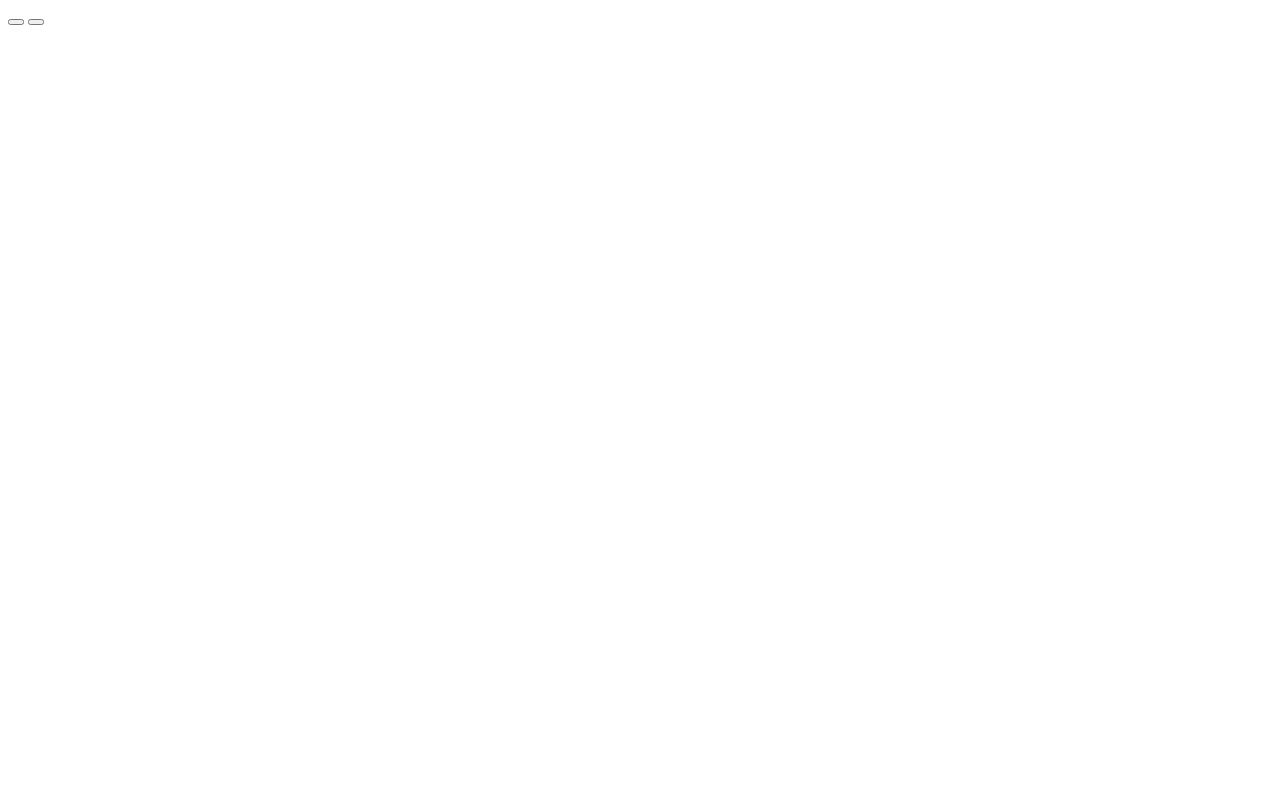
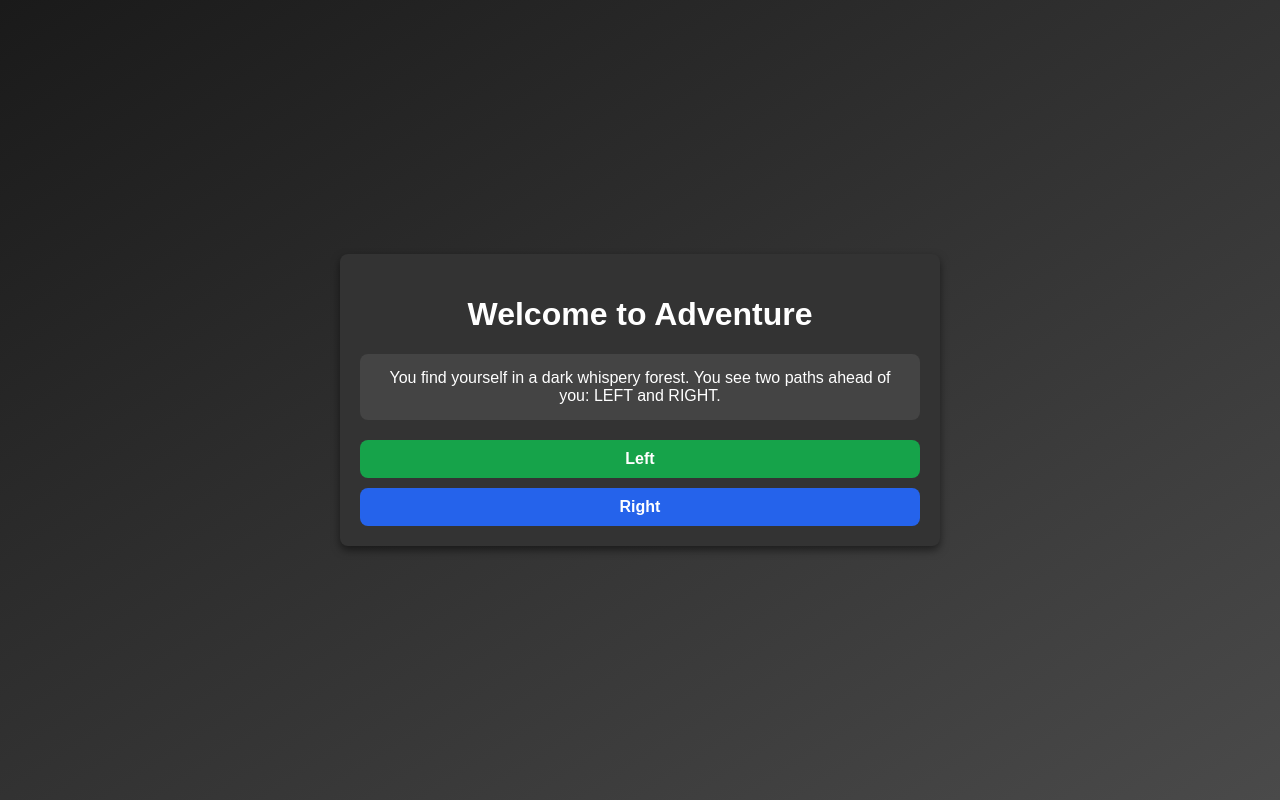
Before and after one commit to robertay99/adventure-game, a plain HTML site: page index.html in a window 1280 px wide. Drawn offline with Linux system fonts and the light colour scheme.

Commit message:
Implement scences function and add styles

```diff
--- a/css/style.css
+++ b/css/style.css
@@ -0,0 +1,73 @@
+body {
+  font-family: "Arial", sans-serif;
+  background: linear-gradient(to bottom right, #1a1a1a, #4a4a4a);
+  color: #f5f5f5;
+  margin: 0;
+  padding: 0;
+  display: flex;
+  align-items: center;
+  justify-content: center;
+  min-height: 100vh;
+}
+
+.container {
+  width: 100%;
+  max-width: 600px;
+  padding: 20px;
+}
+
+#game-container {
+  background-color: #333;
+  color: #fff;
+  border-radius: 8px;
+  box-shadow: 0 4px 8px rgba(0, 0, 0, 0.5);
+  padding: 20px;
+  text-align: center;
+}
+
+#scene-description {
+  background-color: #444;
+  padding: 15px;
+  border-radius: 8px;
+  margin-bottom: 20px;
+}
+
+#choices-container {
+  display: flex;
+  flex-direction: column;
+  gap: 10px;
+}
+
+#choice1 {
+  background-color: #16a34a;
+  color: #fff;
+  border: none;
+  padding: 10px 20px;
+  border-radius: 8px;
+  font-size: 1rem;
+  font-weight: bold;
+  cursor: pointer;
+  transition: background-color 0.3s, transform 0.3s;
+}
+
+#choice2 {
+  background-color: #2563eb;
+  color: #fff;
+  border: none;
+  padding: 10px 20px;
+  border-radius: 8px;
+  font-size: 1rem;
+  font-weight: bold;
+  cursor: pointer;
+  transition: background-color 0.3s, transform 0.3s;
+}
+
+.choice-button:hover {
+  background-color: #666;
+  transform: scale(1.05);
+}
+
+.choice-button:active {
+  background-color: #444;
+  transform: scale(1);
+}
--- a/index.html
+++ b/index.html
@@ -10,6 +10,7 @@
   <body>
     <div class="container">
       <div id="game-container">
+        <h1 class="text-3xl font-extrabold mb-6 text-center">Welcome to Adventure</h1>
         <div id="scene-description"></div>
         <div id="choices-container">
           <button id="choice1" class="choice-button"></button>
--- a/js/app.js
+++ b/js/app.js
@@ -1,5 +1,4 @@
 //Game choice: choose your own adventure
-
 
 // 1. Declare variables for game state and player choices.
 // - Declare a variable to track the current location of the player.
@@ -22,7 +21,6 @@
 // - Set up the initial scene description and available choices.
 // - Invoke the render function to display the initial scene.
 
-
 // 6. Stub up a handleChoice() function for the event listeners to call.
 // - Capture the player's choice and update the game state for next level.
 // - Check if the player's choice leads to a new scene or ends the game.
@@ -37,8 +35,12 @@
 // - Provide an option to restart the game by resetting the game state and calling the initialization function.
 
 
-  // Variables
+
+/*---------- Variables (state) ---------*/
 let currentLocation = "start";
+
+
+/*-------------- Constants -------------*/
 let choices = {
   left: "",
   right: "",
@@ -57,7 +59,80 @@
   exit: "",
 };
 
-  // Cached Elements
+/*----- Cached Element References  -----*/
+
 const sceneDescription = document.getElementById("scene-description");
 const choice1 = document.getElementById("choice1");
 const choice2 = document.getElementById("choice2");
+
+/*-------------- Functions -------------*/
+
+function game_start() {
+  currentLocation = "start";
+  render();
+}
+
+function render() {
+    switch (currentLocation) {
+        case "start":
+            startScene();
+            break;
+        case "left":
+            leftScene();
+            break;
+        case "right":
+            rightScene();
+            break;
+        case "cross":
+            crossScene();
+            break;
+        default:
+            break;
+    }
+}
+
+// scene functions with event listener
+function startScene() {
+  sceneDescription.textContent =
+    "You find yourself in a dark whispery forest. You see two paths ahead of you: LEFT and RIGHT.";
+  choice1.textContent = "Left";
+  choice2.textContent = "Right";
+  choice1.onclick = () => handleChoice("left");
+  choice2.onclick = () => handleChoice("right");
+}
+
+function leftScene() {
+  sceneDescription.textContent =
+    "You chose the left path and come across a river. There is a bridge in the distance, but it looks unstable.";
+  choice1.textContent = "Cross";
+  choice2.textContent = "Swim";
+  choice1.onclick = () => handleChoice("cross");
+  choice2.onclick = () => handleChoice("swim");
+}
+
+function rightScene() {
+  sceneDescription.textContent =
+    "You chose the right path and stumble upon an old cabin. The door is slightly opened. What do you want to do?";
+  choice1.textContent = "Enter";
+  choice2.textContent = "Continue";
+  choice1.onclick = () => handleChoice("enter");
+  choice2.onclick = () => handleChoice("continue");
+}
+
+function crossScene() {
+  sceneDescription.textContent =
+    "You cautiously cross the unstable bridge. You notice a treasure chest.";
+  choice1.textContent = "Open";
+  choice2.textContent = "Leave";
+  choice1.onclick = () => handleChoice("open");
+  choice2.onclick = () => handleChoice("leave");
+}
+
+
+
+function handleChoice(choice) {
+    currentLocation = choice;
+    render();
+}
+
+game_start()
```
Lines whose indentation alone changed are shown as unchanged.
